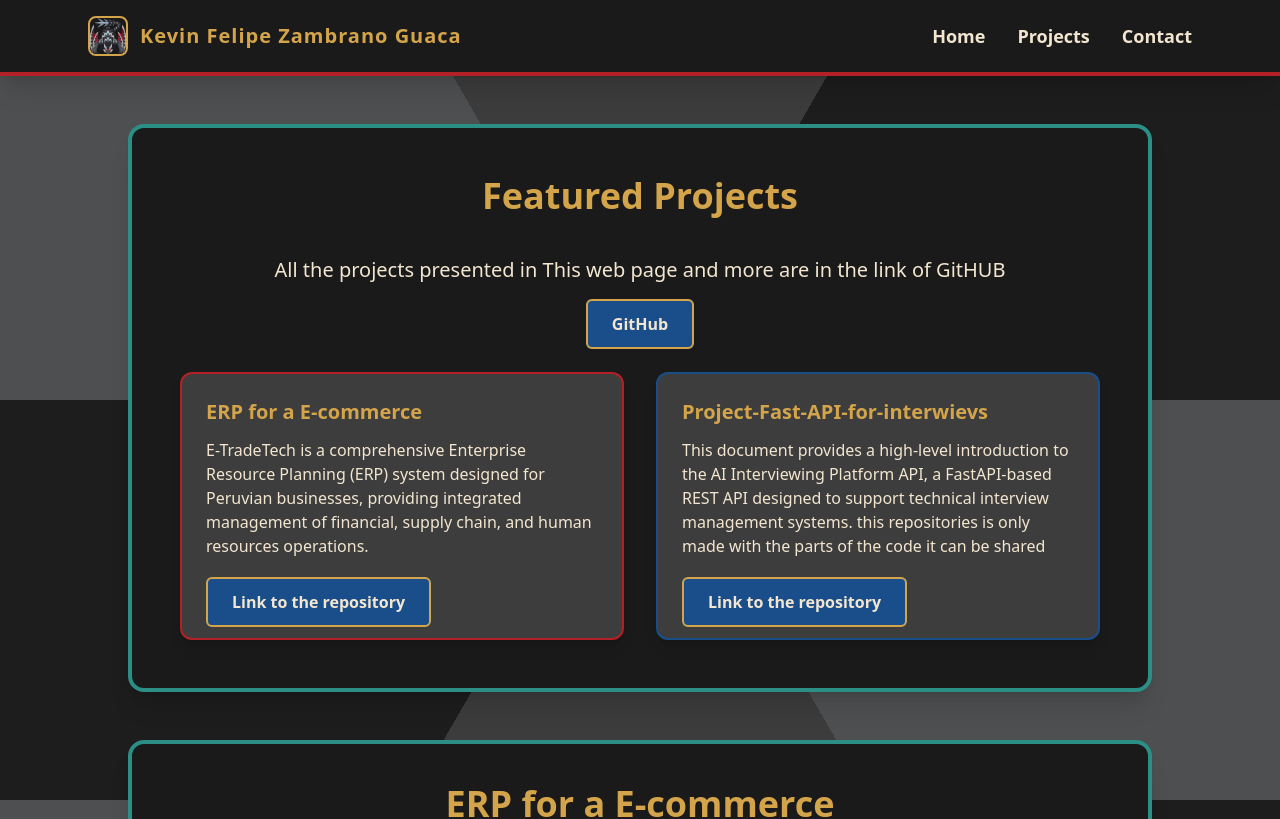
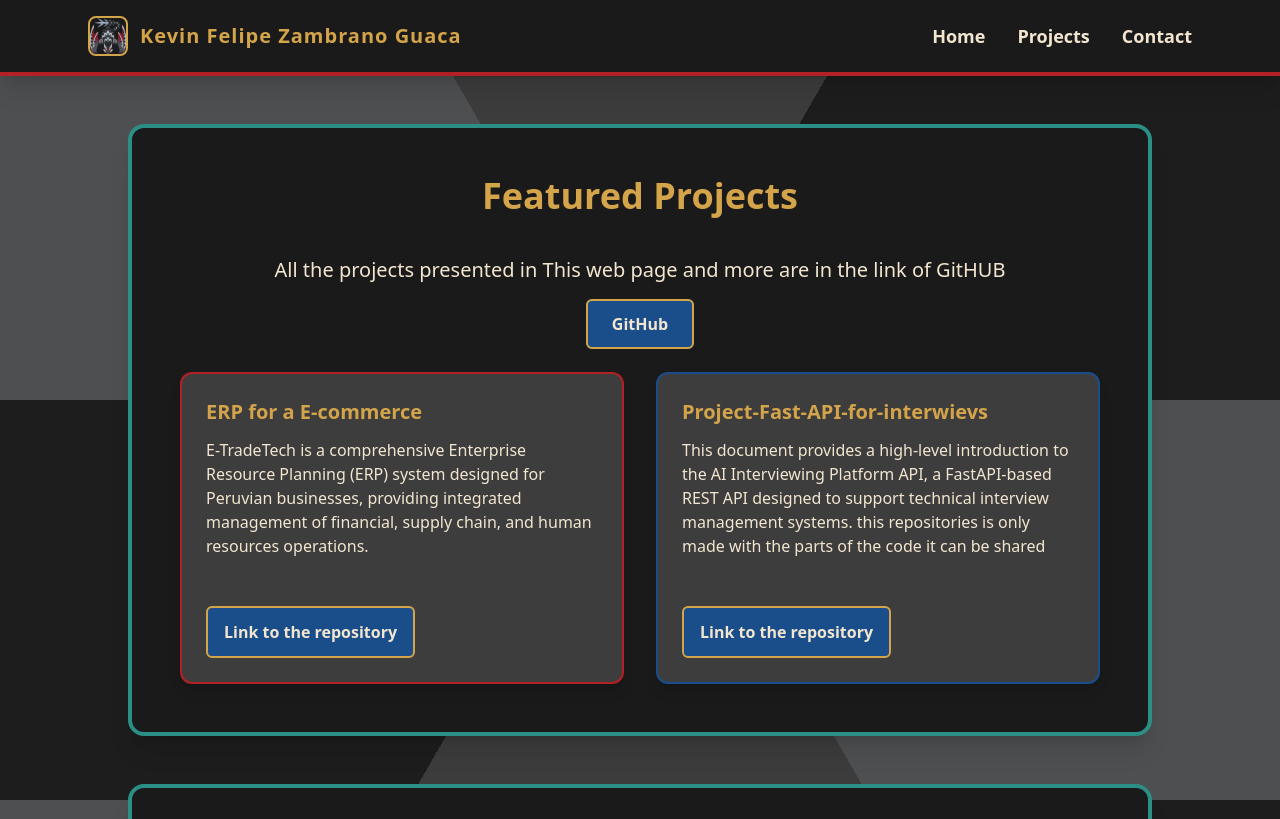
Before and after one commit to KevinFZambrano12/Kevin-s-web-page, a React (Vite) app: page /projects in a window 1280 px wide. Shown: the top 819 px of the page. Built offline with nearby package versions, Linux system fonts and the light colour scheme.

Commit message:
fix to a tag

```diff
--- a/src/Componets/screens/projects.jsx
+++ b/src/Componets/screens/projects.jsx
@@ -43,10 +43,23 @@ export default function Projects(){
                         <a
                             href="https://github.com/Arst097/E-TradeTech"
                             target="_blank"
-                            className="px-6 py-3 bg-[var(--mh-blue)] text-[var(--mh-light)]
-                                border-2 border-[var(--mh-gold)] font-semibold
-                                rounded-md hover:bg-[var(--mh-teal)] transition
-                                "
+                            className="mt-4
+                            w-full
+                            sm:w-auto
+                            px-4 py-3
+
+                            bg-[var(--mh-blue)]
+                            text-[var(--mh-light)]
+                            border-2 border-[var(--mh-gold)]
+
+                            rounded-md
+                            font-semibold
+                            text-sm sm:text-base
+
+                            inline-flex items-center justify-center
+                            text-center
+
+                            break-words"
                         >
                             Link to the repository
                         </a>
@@ -63,9 +76,23 @@ export default function Projects(){
                         <a
                             href="https://github.com/KevinFZambrano12/Project-Fast-API-for-interwievs"
                             target="_blank"
-                            className="px-6 py-3 bg-[var(--mh-blue)] text-[var(--mh-light)]
-                                border-2 border-[var(--mh-gold)] font-semibold
-                                rounded-md hover:bg-[var(--mh-teal)] transition
+                            className="mt-4
+                                w-full
+                                sm:w-auto
+                                px-4 py-3
+
+                                bg-[var(--mh-blue)]
+                                text-[var(--mh-light)]
+                                border-2 border-[var(--mh-gold)]
+
+                                rounded-md
+                                font-semibold
+                                text-sm sm:text-base
+
+                                inline-flex items-center justify-center
+                                text-center
+
+                                break-words
                                 "
                         >
                             Link to the repository
```
